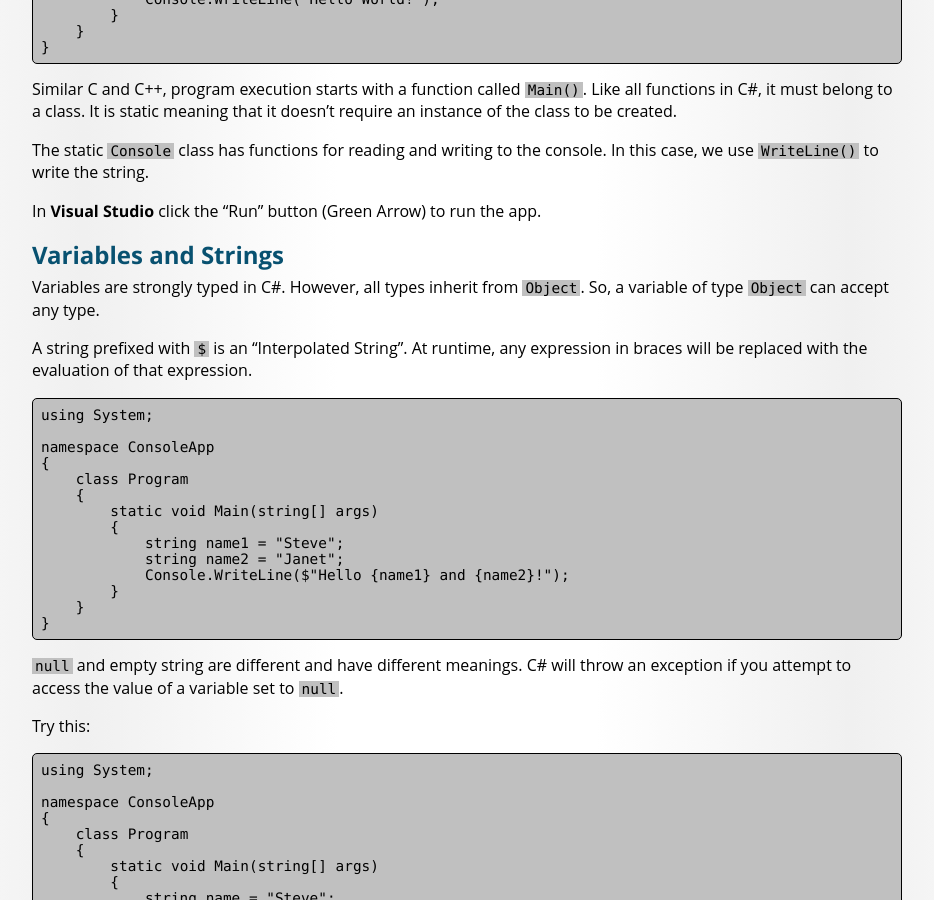
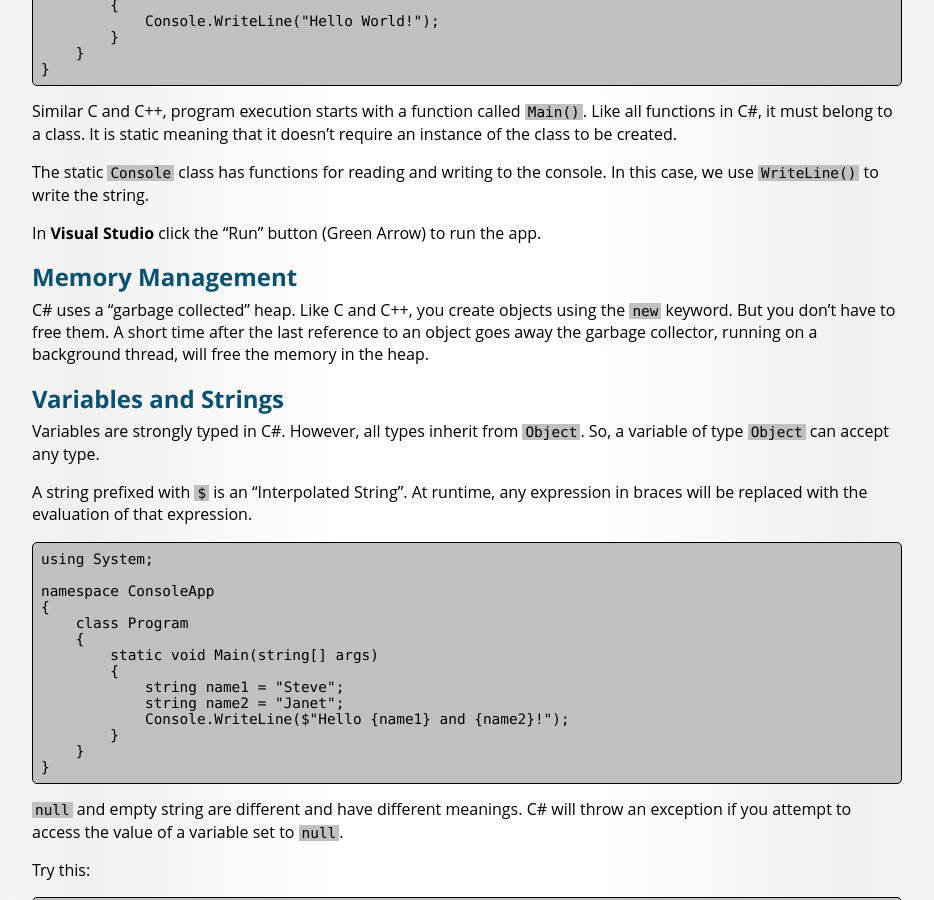
Before and after one commit to BYU-ITC-210/BYU-ITC-210.github.io, a Jekyll site: the page built from S20-CSharp.md, in a window 1280 px wide and 900 px high, scrolled down 923 px. Shown: the whole window, without its empty margins (173-1107 px from the left). Built offline with Jekyll 4.4.1, drawn with Linux system fonts in a browser that asks for light colours; some web fonts are replaced; some of the changed text lies outside the part shown.

Commit message:
S20 Updates

```diff
--- a/S20-CSharp.md
+++ b/S20-CSharp.md
@@ -3,8 +3,9 @@
 ---
 C# is a versatile, compiled language. It is supported by [.NET](https://dotnet.microsoft.com/) (pronounced "dot net"), a rich, open runtime environment. Variations of .NET support all major platforms.
 
-* **.NET Core:** MacOS, Linux, Windows (and more)
-* **.NET Xamarin:** iOS, MacOS, Android, Windows
+* **.NET Core:** Console apps on MacOS, Linux, Windows (and more)
+* **.NET MAUI:** (Coming late 2021) Rich GUI apps for iOS, Android, macOS, and Windows
+* **.NET Xamarin:** iOS, macOS, Android, Windows
 * **Unity:** Games on all major consoles (Xbox, PlayStation, Nintendo), iOS, Android, Windows, and many others.
 * **ASP.NET:** Web applications hosted on Windows or Linux
 * **.NET Nanoframework:** Microcontrollers for embedded systems.
@@ -48,6 +49,10 @@
 The static `Console` class has functions for reading and writing to the console. In this case, we use `WriteLine()` to write the string.
 
 In **Visual Studio** click the "Run" button (Green Arrow) to run the app.
+
+## Memory Management
+
+C# uses a "garbage collected" heap. Like C and C++, you create objects using the `new` keyword. But you don't have to free them. A short time after the last reference to an object goes away the garbage collector, running on a background thread, will free the memory in the heap.
 
 ## Variables and Strings
 
```
